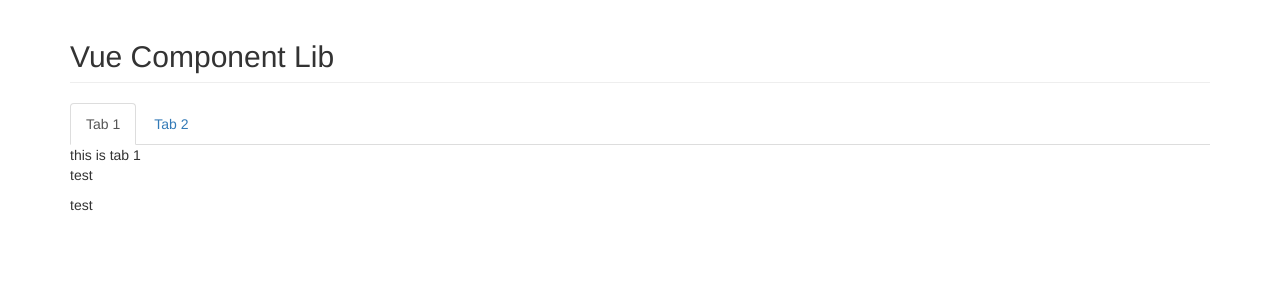
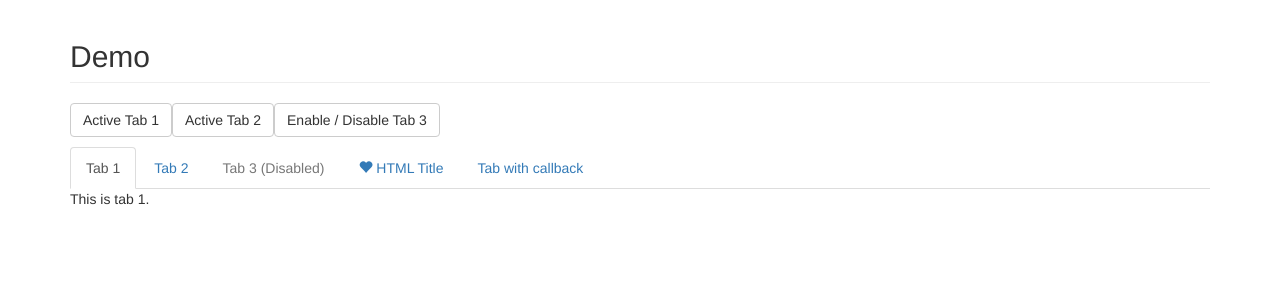
Before and after one commit to uiv-lib/uiv, a Vue app: page / in a window 1280 px wide. Shown: the top 300 px of the page. Built offline with nearby package versions, Linux system fonts and the light colour scheme.

Commit message:
update tab component (not finished)

```diff
--- a/src/App.vue
+++ b/src/App.vue
@@ -3,28 +3,60 @@
     <div class="row">
       <div class="col-xs-12">
         <h2 class="page-header">
-          Vue Component Lib
+          Demo
         </h2>
       </div>
     </div>
     <div class="row">
       <div class="col-xs-12">
-        <tab>
-          <p>test</p>
-          <p>test</p>
-        </tab>
+        <p>
+          <button type="button" class="btn btn-default" @click="activeTabIndex=0">Active Tab 1</button>
+          <button type="button" class="btn btn-default" @click="activeTabIndex=1">Active Tab 2</button>
+          <button type="button" class="btn btn-default" @click="thirdTabDisabled=!thirdTabDisabled">
+            Enable / Disable Tab 3
+          </button>
+        </p>
+        <tabs :active.sync="activeTabIndex">
+          <tab title="Tab 1">
+            <p>This is tab 1.</p>
+          </tab>
+          <tab title="Tab 2">
+            <p>Tab 2 goes here.</p>
+          </tab>
+          <tab :title="thirdTabDisabled?'Tab 3 (Disabled)':'Tab 3 (Enabled)'" :disabled="thirdTabDisabled">
+            <p>This tab can be enable / disable.</p>
+          </tab>
+          <tab title="<i class='glyphicon glyphicon-heart'></i> HTML Title" :html-title="true">
+            <p>This tab has a HTML title.</p>
+          </tab>
+          <tab title="Tab with callback" :after-active="afterTabActive">
+            <p>This tab has a callback function after selected.</p>
+          </tab>
+        </tabs>
       </div>
     </div>
   </div>
 </template>
 
 <script>
+  import Tabs from './components/Tabs.vue'
   import Tab from './components/Tab.vue'
 
   export default {
     name: 'app',
     components: {
-      Tab
+      Tabs, Tab
+    },
+    data () {
+      return {
+        activeTabIndex: 0,
+        thirdTabDisabled: true
+      }
+    },
+    methods: {
+      afterTabActive () {
+        window.alert('You clicked on a tab that has callback function!')
+      }
     }
   }
 </script>
--- a/src/components/Tab.vue
+++ b/src/components/Tab.vue
@@ -1,31 +1,41 @@
 <template>
-  <section>
-    <ul class="nav nav-tabs">
-      <li :class="{'active':activeIndex===0}" @click="activeIndex=0">
-        <a href="javascript:void(0);">Tab 1</a>
-      </li>
-      <li :class="{'active':activeIndex===1}" @click="activeIndex=1">
-        <a href="javascript:void(0);">Tab 2</a>
-      </li>
-    </ul>
-    <transition-group name="tab">
-      <div :key="index"
-           class="tab-pane active"
-           v-show="index===activeIndex"
-           v-for="(r,index) in tabs">
-        this is tab {{r}}
-      </div>
-    </transition-group>
-    <slot></slot>
-  </section>
+  <transition name="fade">
+    <div class="tab-pane active" v-show="active">
+      <slot></slot>
+    </div>
+  </transition>
 </template>
 
 <script>
   export default {
+    props: {
+      title: {
+        type: String,
+        default: 'Tab Title'
+      },
+      htmlTitle: {
+        type: Boolean,
+        default: false
+      },
+      disabled: {
+        type: Boolean,
+        default: false
+      },
+      afterActive: {
+        type: Function
+      }
+    },
     data () {
       return {
-        activeIndex: 0,
-        tabs: [1, 2]
+        active: false
+      }
+    },
+    created () {
+      let self = this
+      if (self.$parent && self.$parent.tabs && typeof self.$parent.tabs.push === 'function') {
+        self.$parent.tabs.push(self)
+      } else {
+        console.error(new Error('Tab parent must be Tabs.'))
       }
     }
   }
@@ -34,19 +44,18 @@
 <!-- Add "scoped" attribute to limit CSS to this component only -->
 <style scoped>
   .tab-pane {
-    transition: opacity .3s ease-in-out;
     opacity: 1;
   }
 
-  .tab-enter {
+  .fade-enter, .fade-leave {
     opacity: 0;
   }
 
-  .tab-leave {
-    display: none;
+  .fade-enter-active {
+    transition: opacity .5s ease-in-out 0s;
   }
 
-  .tab-leave-active {
+  .fade-leave-active {
     transition: none;
   }
 </style>
--- /dev/null
+++ b/src/components/Tabs.vue
@@ -0,0 +1,64 @@
+<template>
+  <section>
+    <ul class="nav nav-tabs">
+      <li v-for="(tab,index) in tabs"
+          :class="{'active':tab.active,'disabled':tab.disabled}"
+          @click="activeTab(tab)">
+        <a href="javascript:void(0);">
+          <span v-if="tab.htmlTitle" v-html="tab.title"></span>
+          <span v-else v-text="tab.title"></span>
+        </a>
+      </li>
+    </ul>
+    <div class="tab-content">
+      <slot></slot>
+    </div>
+  </section>
+</template>
+
+<script>
+  export default {
+    props: {
+      active: {
+        type: Number,
+        default: 0
+      }
+    },
+    data () {
+      return {
+        tabs: []
+      }
+    },
+    mounted () {
+      this.activeTab(this.tabs[this.tabs.length > this.active ? this.active : 0])
+    },
+    watch: {
+      active (i) {
+        if (this.tabs.length > i && !this.tabs[i].active) {
+          this.activeTab(this.tabs[i])
+        }
+      }
+    },
+    methods: {
+      hideAllTabs () {
+        this.tabs.forEach(tab => {
+          tab.active = false
+        })
+      },
+      activeTab (tab) {
+        if (!tab.disabled && !tab.active) {
+          this.hideAllTabs()
+          tab.active = true
+          if (typeof tab.afterActive === 'function') {
+            tab.afterActive()
+          }
+        }
+      }
+    }
+  }
+</script>
+
+<!-- Add "scoped" attribute to limit CSS to this component only -->
+<style scoped>
+
+</style>
```
